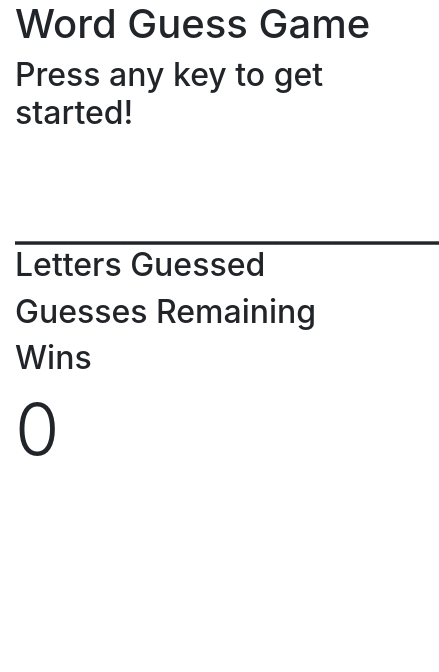
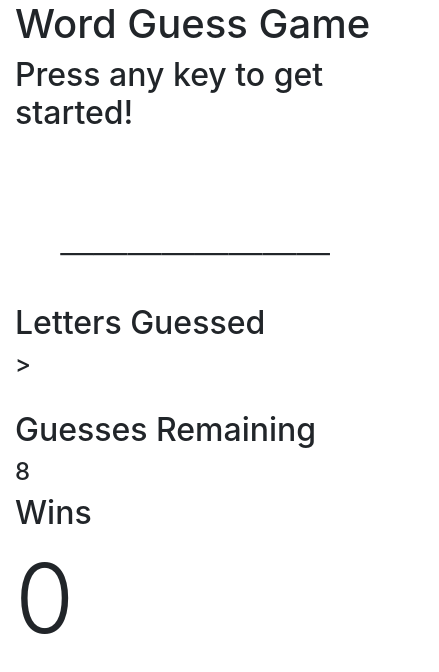
Before and after one commit to JasonSMacias/Word-Guess-Game, a plain HTML site: page index.html in a window 390 px wide. Shown: the whole page, 439 px wide, since content can reach past the window. Drawn offline with nearby package versions, Linux system fonts and the light colour scheme.

Commit message:
added html interaction on guesses remaining and letters guessed, cleaned up style a little

```diff
--- a/assets/javascript/game.js
+++ b/assets/javascript/game.js
@@ -5,7 +5,8 @@ window.onload = function() {
 
   var targetWordList = ["Williamsburg", "Tumblr", "gastropub", "mumblecore", "fashion", "brunch", "vinyl", "tousled", "dreamcatcher", "letterpress", "distillery", "keffiyeh", "banjo", "Kickstarter", "asymmetrical", "denim", "messenger", "fingerstache", "Schlitz", "readymade", "YOLO", "bitters", "aesthetic", "typewriter", "flexitarian", "selfies", "sustainable", "Bushwick", "mixtape", "artisan", "wayfarers", "normcore", "meggings", "salvia", "Pinterest", "skateboard", "Etsy", "hashtag", "retro", "iPhone", "sriracha", "forage", "polaroid", "organic", "locavore", "keytar", "plaid", "authentic", "mustache", "ennui", "quinoa", "umami", "biodiesel", "ugh", "disrupt", "meh", "Banksy", "Pitchfork", "Helvetica", "cliche", "sartorial", "irony", "squid", "actually", "Brooklyn", "gentrify", "Austin", "twee", "DIY", "semiotics", "kitsch", "bespoke", "pickled", "cred", "viral", "Portland", "heirloom", "freegan", "seitan", "hoodie", "whatever", "cardigan", "Thundercats", "PBR", "literally", "pug", "leggings", "scenester", "tofu", "beard", "paleo", "ethical", "chia", "tattooed", "Vice",];
 
-  var lettersGuessed
+  var lettersGuessed = ">";
+  var guessesRemaining = 8;
   var wins = 0;
 
 
@@ -15,7 +16,8 @@ window.onload = function() {
   var guessesRemainingHTM = document.getElementById("guessesRemaining");
   var winsHTM = document.getElementById("wins");
 
-  winsHTM.textContent = 0;
+  winsHTM.textContent = wins;
+  guessesRemainingHTM.textContent = guessesRemaining;
 
 
   // set random targetWord and array of letters from that word
@@ -81,6 +83,13 @@ window.onload = function() {
 
 
       }
+      else {
+        lettersGuessed += guess+", ";
+        console.log("Letters guessed list: "+lettersGuessed);
+        lettersGuessedHTM.append(" "+guess+",");
+        guessesRemaining--;
+        guessesRemainingHTM.textContent = guessesRemaining;
+      }
     }
 
   }
--- a/index.html
+++ b/index.html
@@ -16,24 +16,42 @@
 
     <h2>Press any key to get started!</h1>
 
-    <div class="row">
-      <section id="word" class="display-2 text-monospace text-capitalize text-center col-12">
+    <div class="row pt-5 pb-5">
+      <section id="word" class="display-4 text-monospace text-capitalize text-center col-12">
 
       </section>
+      <br />
     </div>
-    <h2>Letters Guessed</h2>
-    <section id="lettersGuessed">
 
-    </section>
+    <div class="row">
 
-    <h2>Guesses Remaining</h2>
-    <section id="guessesRemaining">
+      <div class="col -12 col-sm-8">
+        <h2>Letters Guessed</h2>
 
-    </section>
-    <h2>Wins</h2>
-    <section class="display-3" id="wins">
+        <p id="lettersGuessed" class="h4">
+          >
+        </p>
 
-    </section>
+        <br />
+
+        <h2>Guesses Remaining</h2>
+
+        <p id="guessesRemaining" class="h4">
+          >
+        </p>
+
+      </div>
+
+      <div class="col-12 col-sm-4">
+
+        <h2>Wins</h2>
+        <section class="display-1" id="wins">
+        </section>
+      </div>
+
+    </div>
+
+
 
 
   </main>
```
